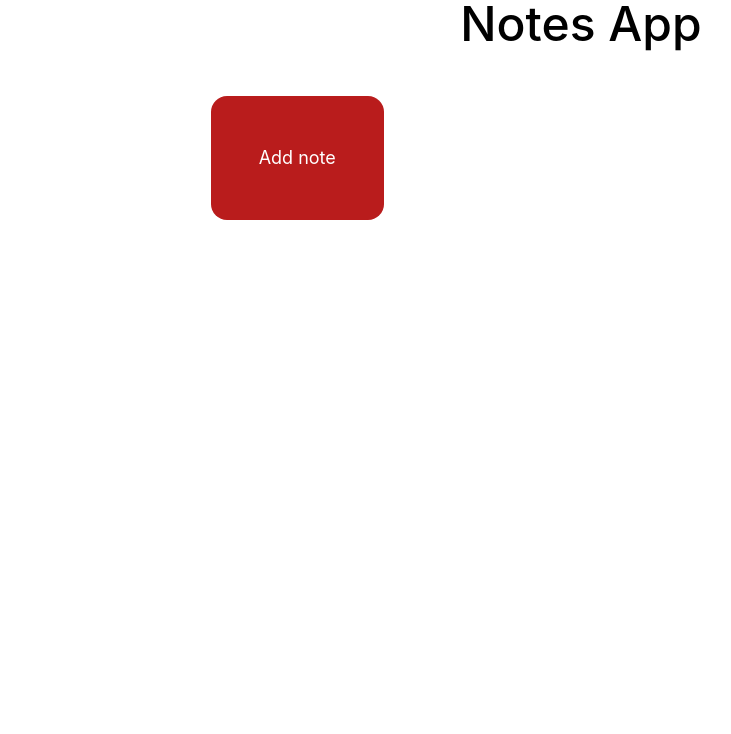
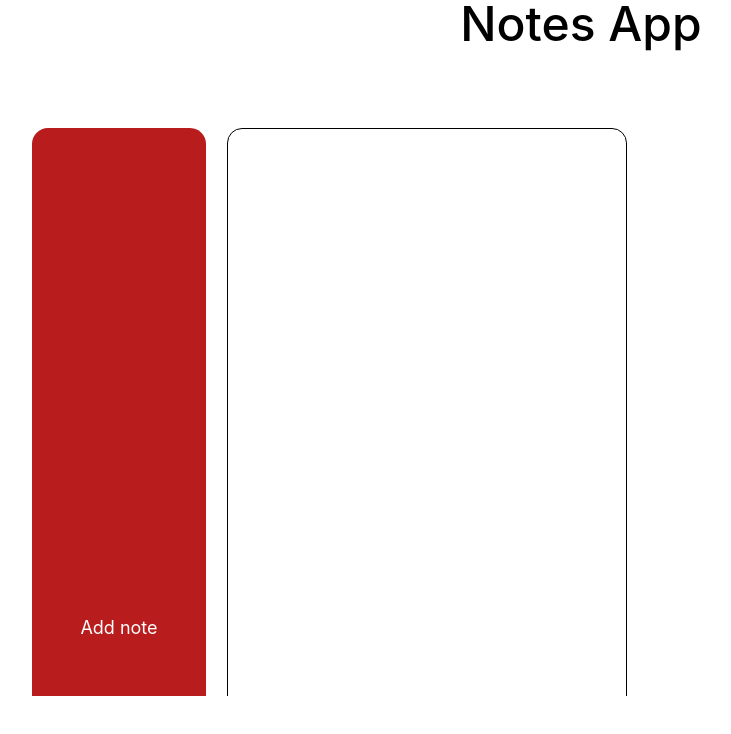
Before and after one commit to ZoranMustac/NoteApp, a React (Create React App) app: page / in a window 1280 px wide. Both pictures are taken after a click on the button "Add note". Shown: the top 734 px of the page, without its empty margins (59-790 px from the left). Built offline with nearby package versions, Linux system fonts and the light colour scheme.

Commit message:
Added textarea on click

```diff
--- a/package.json
+++ b/package.json
@@ -10,8 +10,10 @@
     "@types/node": "^16.11.65",
     "@types/react": "^18.0.21",
     "@types/react-dom": "^18.0.6",
+    "node-sass": "^7.0.3",
     "react": "^18.2.0",
     "react-dom": "^18.2.0",
+    "react-markdown": "^8.0.3",
     "react-scripts": "5.0.1",
     "typescript": "^4.8.4",
     "web-vitals": "^2.1.4"
@@ -43,6 +45,7 @@
   "devDependencies": {
     "autoprefixer": "^10.4.12",
     "postcss": "^8.4.18",
+    "prettier": "2.7.1",
     "tailwindcss": "^3.1.8"
   }
 }
--- /dev/null
+++ b/prettierrc.json
@@ -0,0 +1,6 @@
+{
+    "trailingComma": "es6",
+    "tabWidth": 10,
+    "semi": false,
+    "singleQuote": true
+    }
--- a/src/components/Home.tsx
+++ b/src/components/Home.tsx
@@ -1,19 +1,27 @@
-import React from "react";
-import '../css/styles.css';
+import React, { useState } from "react";
+import "../css/styles.scss";
 
-function Home(){
-    return(
+function Home() {
+  const [show, setShow] = useState(false);
+  return (
     <div>
       <h1 className="text-5xl font-medium text-center">Notes App</h1>
       <div className="pt-12">
-            <div className="container overflow-hidden px-8 rounded-xl aligning">
-                <div className="grid grid-cols-4 gap-4 box-content justify-items-center">
-                    <button type="button" className="bg-red-700 text-white p-12 text-lg rounded-2xl">Add note</button>
+        <div className="container px-8 pt-8 rounded-xl aligning">
+          <div className="grid grid-cols-4 gap-4 justify-items-center">
+            <button
+              onClick={() => setShow(true)}
+              type="button"
+              className="bg-red-700 text-white p-12 text-lg rounded-2xl onHover"
+            >
+              Add note
+            </button>
+            {show ? <textarea className="textarea"></textarea> : false}
           </div>
         </div>
       </div>
     </div>
-    )
+  );
 }
 
 export default Home;
--- /dev/null
+++ b/src/components/Markdown.tsx
@@ -0,0 +1,18 @@
+import React, { useState } from "react";
+import ReactMarkdown from "react-markdown";
+
+function Markdown() {
+  const [input, setInput] = useState("");
+  return (
+    <div>
+      <textarea
+        className="textarea"
+        value={input}
+        onChange={(e) => setInput(e.target.value)}
+      />
+      {/*<ReactMarkdown source={input} className="markdown" />*/}
+    </div>
+  );
+}
+
+export default Markdown;
--- a/src/css/styles.css
+++ /dev/null
@@ -1,29 +0,0 @@
-.container{
-    height: 600px;
-    max-width: 1600px;
-    overflow: auto;
-    width: fit-content;
-}
-
-.aligning{
-    margin: auto;
-}
-
-::-webkit-scrollbar{
-    width: 10px;
-}
-
-::-webkit-scrollbar-track{
-    border-radius: 5px;
-    box-shadow: inset 0 0 10px rgba(255, 255, 255, 0.982);
-    overflow: hidden;
-}
-
-::-webkit-scrollbar-thumb{
-    border-radius: 5px;
-    background-color: rgb(231, 226, 226);
-}
-
-::-webkit-scrollbar-thumb:hover{
-    background-color: rgb(216, 211, 211);
-}
--- /dev/null
+++ b/src/css/styles.scss
@@ -0,0 +1,46 @@
+.container {
+  height: 600px;
+  max-width: 1600px;
+  overflow: auto;
+  width: fit-content;
+}
+
+.aligning {
+  margin: auto;
+}
+
+.textarea{
+  border: 1px solid black;
+  padding: 4px;
+  height: 1000px;
+  width: 400px;
+  border-top-left-radius: 15px;
+  border-top-right-radius: 15px;
+}
+
+::-webkit-scrollbar {
+  width: 10px;
+}
+
+::-webkit-scrollbar-track {
+  border-radius: 5px;
+  box-shadow: inset 0 0 10px rgba(255, 255, 255, 0.982);
+  overflow: hidden;
+}
+
+::-webkit-scrollbar-thumb {
+  border-radius: 5px;
+  background-color: rgb(231, 226, 226);
+}
+
+::-webkit-scrollbar-thumb:hover {
+  background-color: rgb(216, 211, 211);
+}
+
+.onHover:hover {
+  transform: scale(1.1);
+  transition: .2s all ease;
+  .active{
+    translate: 0px, 5px;
+  }
+}
```
Also changed, not shown: src/App.tsx (+4 -6 lines), 2 other files (tests, documents, lock files or other folders). Lines whose indentation alone changed are shown as unchanged.
